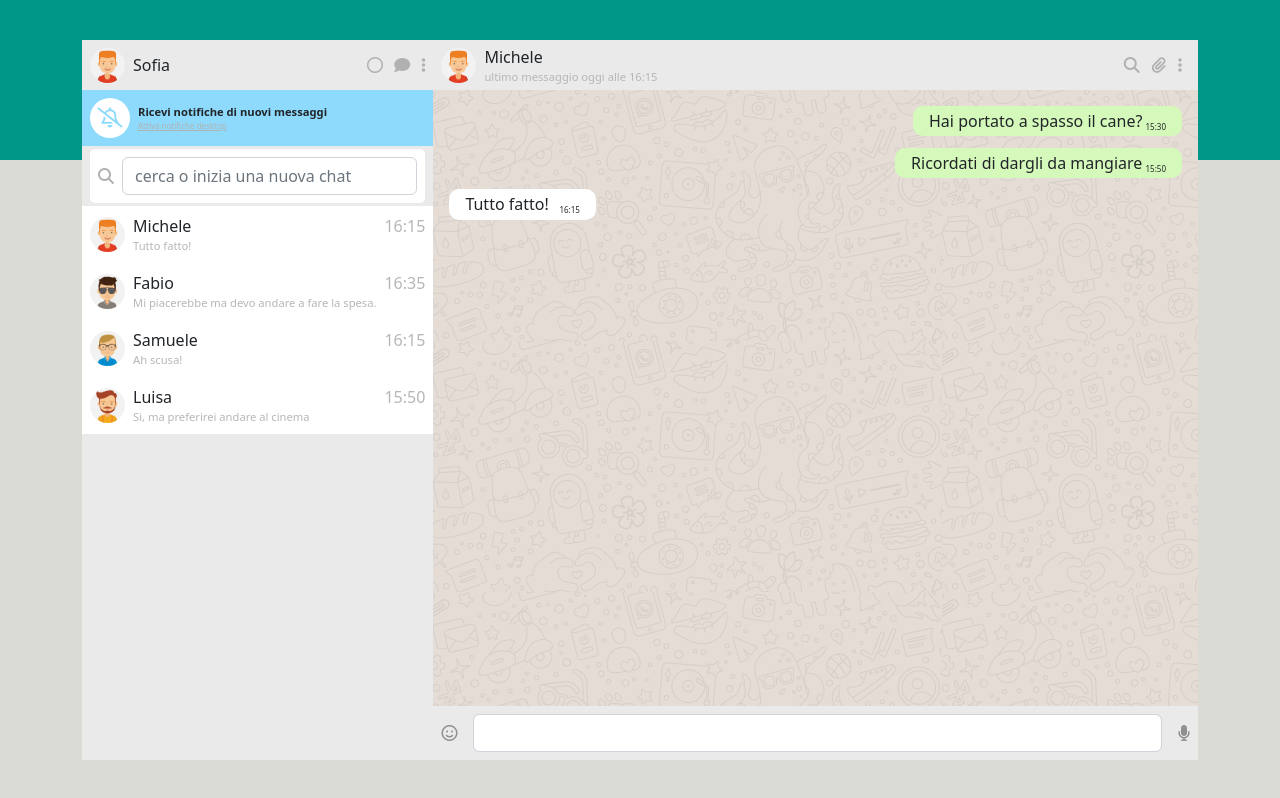
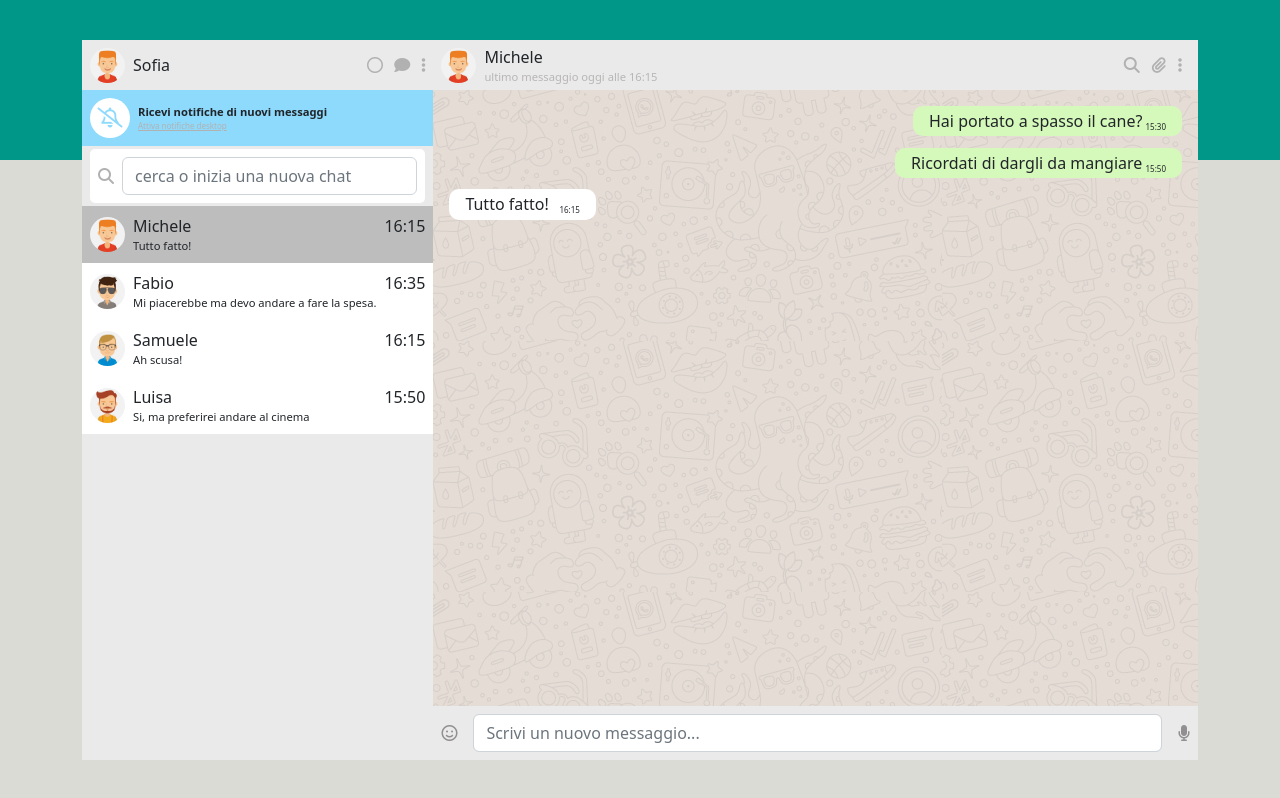
Before and after one commit to ManganiBiagio/vue-boolzapp, a plain HTML site: page index.html in a window 1280 px wide. Drawn offline with nearby package versions, Linux system fonts and the light colour scheme.

Commit message:
effetti lista chat

```diff
--- a/css/style.css
+++ b/css/style.css
@@ -126,6 +126,14 @@
     background-color: white;
 
 }
+.anteprima-chat:hover{
+    background-color: rgb(228, 227, 227);
+    transition: all .1s;
+}
+.anteprima-chat.active{
+    background-color: rgb(189, 189, 189);
+
+}
 .chat{
     flex-grow: 1;
     background-image: url(../imgs/mine.jpg);
--- a/index.html
+++ b/index.html
@@ -73,7 +73,7 @@
                     </div>
                     <div class="anteprima-chat-tab">
                         <!-- box img+nome  -->
-                        <div class="anteprima-chat gap-2" v-for="(chat,i) in chatList" :key="i+chat.name" @click="utenteAttivo=chat">
+                        <div class="anteprima-chat gap-2" :class="{'active':utenteAttivo===chat}" v-for="(chat,i) in listChat" :key="i+chat.name" @click="utenteAttivo=chat">
                             <!-- avatar account loggato  -->
                             <div class="avatar-box flex-shrink-0">
                                 <img class="img-fluid" :src="'imgs/avatar'+chat.avatar+'.jpg'" alt="">
@@ -82,9 +82,9 @@
                             <!-- nome account loggato  -->
                             <div class="flex-grow-1 ">
                                 <div>{{chat.name}}</div>
-                                <div class="txt-gray fnt-sm">{{chat.lastMessage().message}}</div>
+                                <div class=" fnt-sm">{{chat.lastMessage().message}}</div>
                             </div>
-                            <div class="txt-gray align-self-lg-start">
+                            <div class="align-self-lg-start">
                                 {{chat.lastMessage().getHours()}}
                             </div>
                         </div>
@@ -134,7 +134,7 @@
                     </div>
                     <div class="input-chat ">
                         <div class="icons-color-dark "><i class="fa-regular fa-face-smile"></i></div>
-                        <input class="flex-grow-1 form-control" type="text">
+                        <input class="flex-grow-1 form-control" type="text" placeholder="Scrivi un nuovo messaggio...">
                         <div class="icons-color-dark "><i class="fa-solid fa-microphone"></i></div>
                     </div>
 
--- a/js/chatClass.js
+++ b/js/chatClass.js
@@ -1,7 +1,7 @@
 import userList from "./userList.js";
 import Message  from "./messageClass.js";
 
- class Chat{
+  class Chat{
     constructor(name,avatar,visible,messages){
         this.name=name;
         this.avatar=avatar;
@@ -19,7 +19,7 @@ import Message  from "./messageClass.js";
     }
 
 
-const Listchat=[];
+const listChat=[];
 userList.forEach((item)=>{
     //creo delle istanza Di Message all'interno dell'array item.message
     const messagesList=[];
@@ -29,7 +29,7 @@ userList.forEach((item)=>{
     })
     // Creo un istanza di chat per ogni elemento della lista
     const chat=new Chat(item.name,item.avatar,item.visible,messagesList);
-    Listchat.push(chat);
+    listChat.push(chat);
 })
 
-export default Listchat;
+export  {listChat,Chat};
--- a/js/main.js
+++ b/js/main.js
@@ -1,8 +1,9 @@
-import chatList from "./chatClass.js"
+import {listChat ,Chat} from "./chatClass.js"
+import messageClass from "./messageClass.js"
 
 
-console.log(chatList);
-console.log(chatList[0].lastMessage())
+
+
 
 
 
@@ -15,14 +16,14 @@ createApp({
 
   data () {
     return {
-        chatList:chatList,
+        listChat:listChat,
         utenteAttivo:null
     };
   },
   methods:{
   },
   beforeMount(){
-    this.utenteAttivo=chatList[0];
+    this.utenteAttivo=listChat[0];
 
   }
 }).mount("#app")
```
